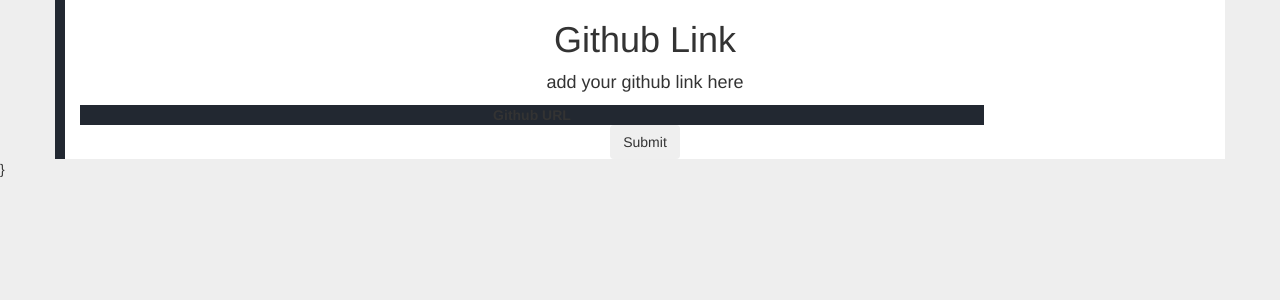
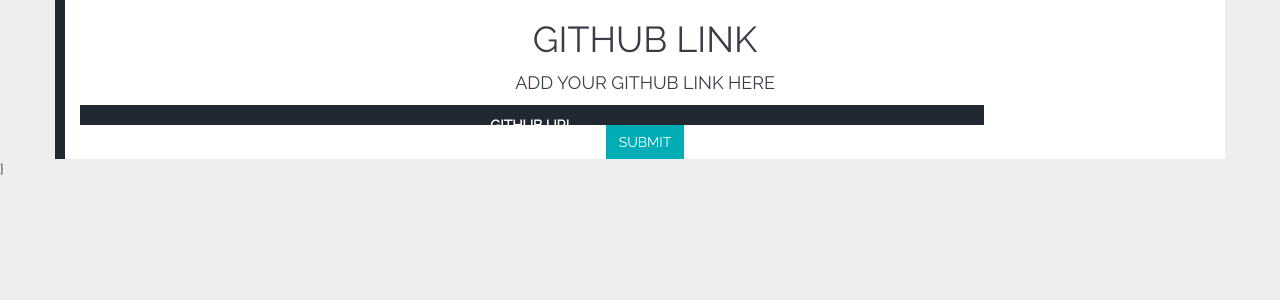
Before and after one commit to crystalrhee/hackalong-2018, a Python web app: template app/templates/index.html in a window 1280 px wide. Shown: the top 300 px of the page. Run offline with Jinja, Linux system fonts and the light colour scheme; the template is opened without the code that fills it, so the values that code supplies are empty; some libraries are stand-ins or nearby versions.

Commit message:
interface update

```diff
--- a/app/static/css/main.css
+++ b/app/static/css/main.css
@@ -1,5 +1,8 @@
 body {
 	background-color: #EEEEEE;
+	color: #393e46;
+	font-family: 'Raleway', sans-serif;
+	text-transform: uppercase;
 }
 
 p {
@@ -29,10 +32,13 @@
 
 form label {
 	background-color: #222831;
+	color: white;
 	height: 100%;
 	left: 0;
+	line-height: 40px;
 	position: absolute;
 	top: 0;
+	vertical-align: middle;
 	width: 100%;
 
 	-webkit-transition: background-color 500ms ease-in-out, width 500ms ease-in-out;
@@ -41,7 +47,7 @@
     transition: background-color 500ms ease-in-out, width 500ms ease-in-out;
 }
 
-form .field-box:hover label {
+form .field-box:hover label, form .focus label {
 	background-color: #00adb5;
 	width: 20%;
 
@@ -51,11 +57,21 @@
     transition: background-color 500ms ease-in-out, width 500ms ease-in-out;
 }
 
-input {
+input, .btn {
 	outline: none;
 }
 
+input:focus, .btn:focus {
+	outline: none;
+	box-shadow: none;
+}
 
+.submit-btn {
+	background-color: #00adb5;
+	border-radius: 0;
+	color: white;
+	outline: none;
+}
 
 .nav {
 	bottom: 0pt;
--- a/app/static/js/main.js
+++ b/app/static/js/main.js
@@ -1,7 +1,26 @@
-$(document).ready(function() {
-    $('#github_url').on('change', function() {
-        var value = $(this).val();
-        console.log('Selected Value: ', value);
-    });
+function checkStatus() {
+	$('#github_url').on('click', function() {
+	    $('.field-box').addClass('focus');
+	});
+	$('#github_url').focusin(function() {
+	    $('.field-box').addClass('focus');
+	});
+	$(document).on('click', function(e) {
+		if ($(e.target).is('#github_url') === false) {
+			$('.field-box').removeClass('focus');
+			checkForInput();
+		}
+	});
+}
 
+function checkForInput() {
+    if ($('#github_url').val().length > 0) {
+        $('.field-box').addClass('focus');
+    } else {
+        $('.field-box').removeClass('focus');
+    }
+}
+
+$('#github_url').on('change keyup', function() {
+    checkStatus();
 });
--- a/app/templates/base.html
+++ b/app/templates/base.html
@@ -6,6 +6,7 @@
 
 {% block styles %}
 	{{ super() }}
+	<link href="https://fonts.googleapis.com/css?family=Raleway" rel="stylesheet">
 	<link rel= "stylesheet" type= "text/css" href= "../static/css/main.css">
 {% endblock %}
 
--- a/app/templates/index.html
+++ b/app/templates/index.html
@@ -5,11 +5,11 @@
         <h1>Github Link</h1>
         <p>add your github link here</p>
         <form>
-            <div class="field-box field-url m-auto py-2">
+            <div class="field-box m-auto py-2">
                 <input type="text" id="github_url" placeholder="www.github.com/your-username" autocomplete="off"/>
                 <label>Github URL</label>
             </div>
-            <input class="btn btn-small submit-button" type="submit" value="Submit"></button>
+            <input class="btn btn-small submit-btn my-3" type="submit" value="SUBMIT"></input>
         </form>
     </div>
 {% endblock %}
```
